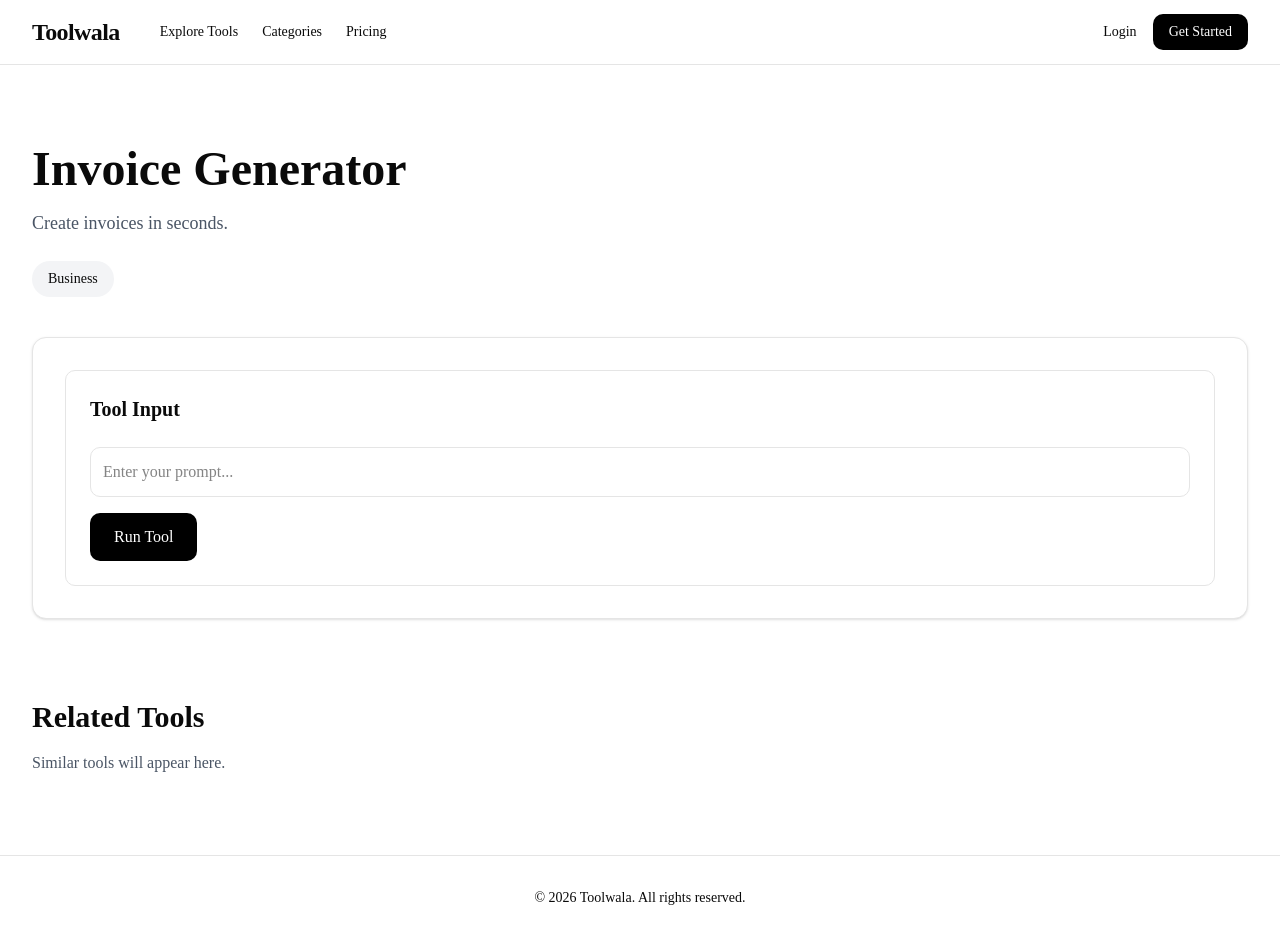
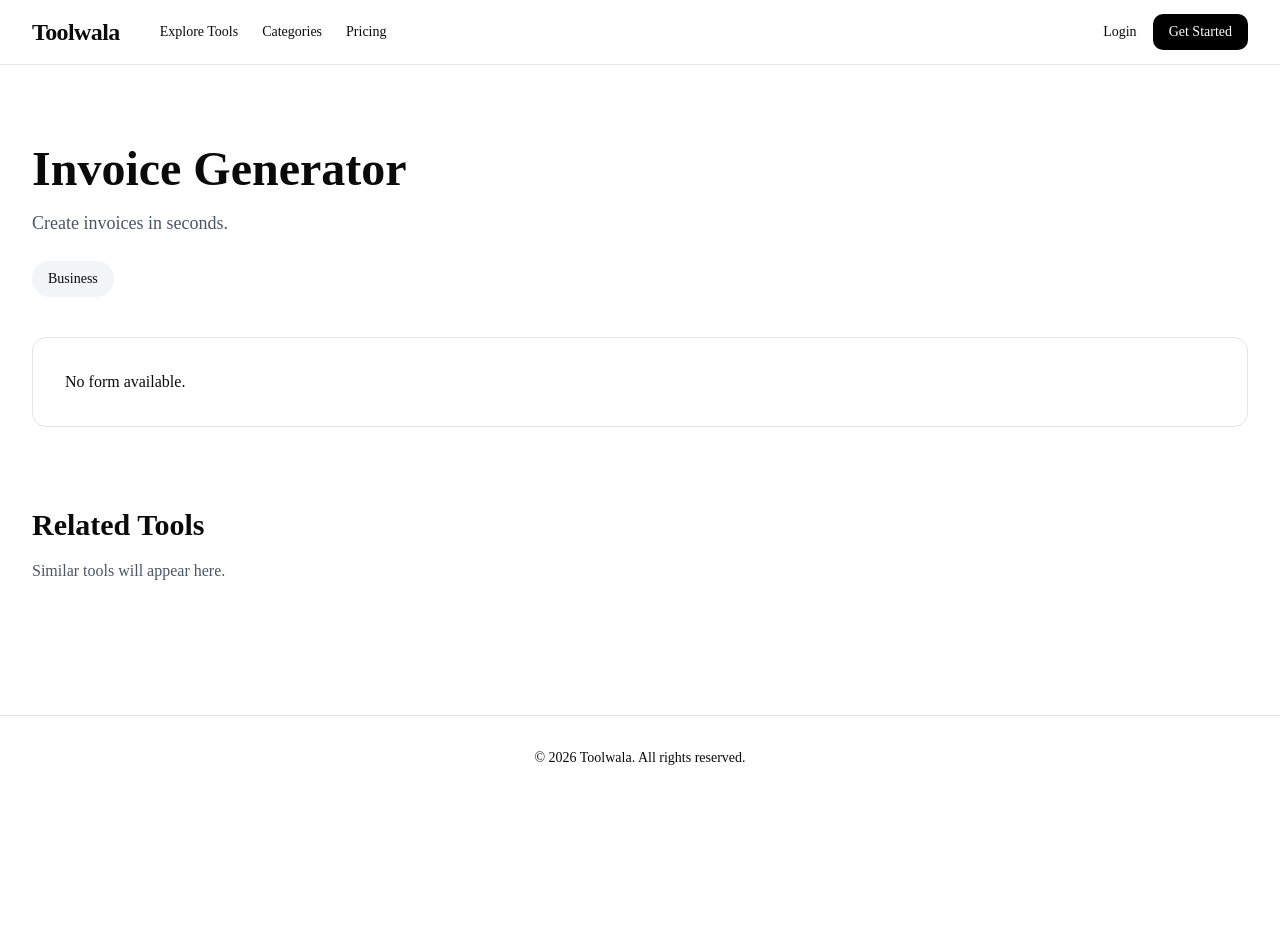
Before and after one commit to Abhinav-Anand9693/toolwala, a Next.js app: page /tool/invoice-generator in a window 1280 px wide. After the commit the page ends 800 px from the top, so only its background shows below. Built offline with nearby package versions, Linux system fonts and the light colour scheme.

Commit message:
feat: build dynamic form engine

```diff
--- a/src/app/tool/[slug]/page.tsx
+++ b/src/app/tool/[slug]/page.tsx
@@ -25,7 +25,7 @@ export default async function ToolPage({ params }: PageProps) {
       <section className="py-20">
         <ToolHeader tool={tool} />
 
-        <ToolWorkspace />
+        <ToolWorkspace slug={slug} />
 
         <RelatedTools />
       </section>
--- a/src/components/tool/ToolForm.tsx
+++ b/src/components/tool/ToolForm.tsx
@@ -1,21 +1,29 @@
-export default function ToolForm() {
+import { ToolFormConfig } from "@/types/form";
+
+type Props = {
+  config: ToolFormConfig;
+};
+
+export default function ToolForm({ config }: Props) {
   return (
-    <div className="rounded-lg border p-6">
-      <h2 className="text-xl font-semibold">
-        Tool Input
-      </h2>
+    <div className="space-y-6">
+      {config.fields.map((field) => (
+        <div key={field.id}>
+          <label className="mb-2 block font-medium">
+            {field.label}
+          </label>
 
-      <div className="mt-6 space-y-4">
           <input
-          type="text"
-          placeholder="Enter your prompt..."
+            type={field.type}
+            placeholder={field.placeholder}
             className="w-full rounded-lg border p-3"
           />
+        </div>
+      ))}
 
       <button className="rounded-lg bg-black px-6 py-3 text-white">
         Run Tool
       </button>
     </div>
-    </div>
   );
 }
--- a/src/components/tool/ToolWorkspace.tsx
+++ b/src/components/tool/ToolWorkspace.tsx
@@ -1,9 +1,24 @@
 import ToolForm from "./ToolForm";
+import { getFormByTool } from "@/lib/formRegistry";
 
-export default function ToolWorkspace() {
+type Props = {
+  slug: string;
+};
+
+export default function ToolWorkspace({ slug }: Props) {
+  const formConfig = getFormByTool(slug);
+
+  if (!formConfig) {
+    return (
+      <div className="rounded-xl border p-8">
+        No form available.
+      </div>
+    );
+  }
+
   return (
     <div className="rounded-xl border bg-white p-8 shadow-sm">
-      <ToolForm />
+      <ToolForm config={formConfig} />
     </div>
   );
 }
--- /dev/null
+++ b/src/config/tool-inputs/resume-generator.ts
@@ -0,0 +1,24 @@
+const resumeGeneratorInput = {
+  fields: [
+    {
+      id: "jobTitle",
+      label: "Job Title",
+      type: "text",
+      placeholder: "Frontend Developer",
+    },
+    {
+      id: "skills",
+      label: "Skills",
+      type: "text",
+      placeholder: "React, TypeScript, Next.js",
+    },
+    {
+      id: "experience",
+      label: "Experience",
+      type: "number",
+      placeholder: "2",
+    },
+  ],
+};
+
+export default resumeGeneratorInput;
--- /dev/null
+++ b/src/lib/formRegistry.ts
@@ -0,0 +1,11 @@
+import resumeGeneratorInput from "@/config/tool-inputs/resume-generator";
+
+export function getFormByTool(slug: string) {
+  switch (slug) {
+    case "resume-generator":
+      return resumeGeneratorInput;
+
+    default:
+      return null;
+  }
+}
--- /dev/null
+++ b/src/types/form.ts
@@ -0,0 +1,10 @@
+export interface FormField {
+  id: string;
+  label: string;
+  type: string;
+  placeholder: string;
+}
+
+export interface ToolFormConfig {
+  fields: FormField[];
+}
```
Lines whose indentation alone changed are shown as unchanged.
